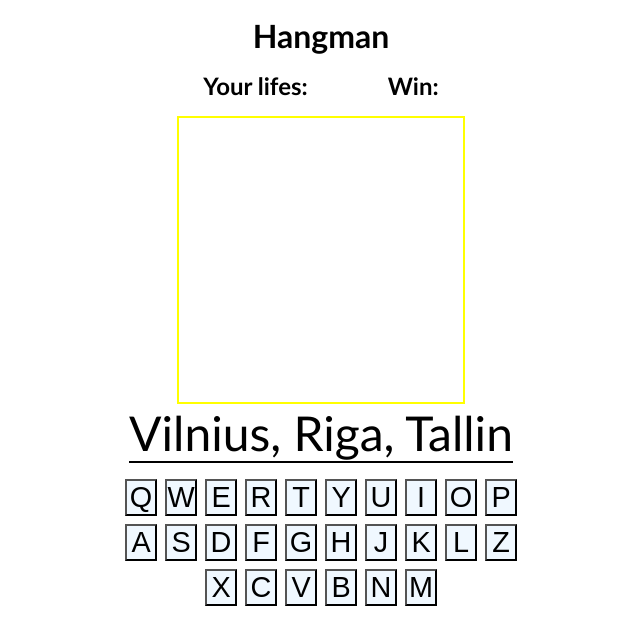
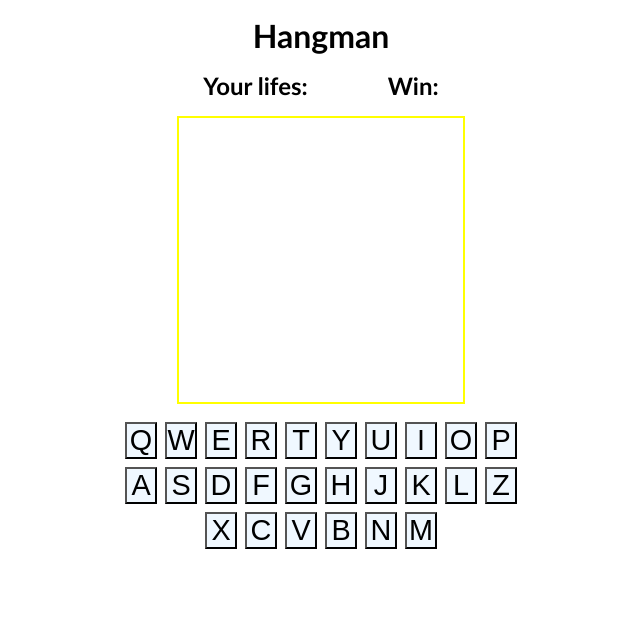
Before and after one commit to RasaZuk/react-hangman-game, a React (Vite) app: page / in a window 1280 px wide. Shown: the top 644 px of the page, without its empty margins (319-959 px from the left). Built offline with nearby package versions, Linux system fonts and the light colour scheme.

Commit message:
one more try

```diff
--- a/src/components/capitals/Capitals.jsx
+++ b/src/components/capitals/Capitals.jsx
@@ -1,5 +1,5 @@
-import style from './Capitals.module.css';
 import { city } from '../data/city';
+
 
 export function Capitals() {
 
--- a/src/components/capitals/Capitals.module.css
+++ /dev/null
@@ -1,6 +0,0 @@
-.cards {
-    display: flex;
-    font-size: bold;
-    text-transform: uppercase;
-    border-bottom: 3px solid red;
-}
--- a/src/components/data/city.jsx
+++ b/src/components/data/city.jsx
@@ -1 +1 @@
-export const city = ["Vilnius, Riga, Tallin"];
+export const city = "Vilnius, Riga, Tallin";
```
